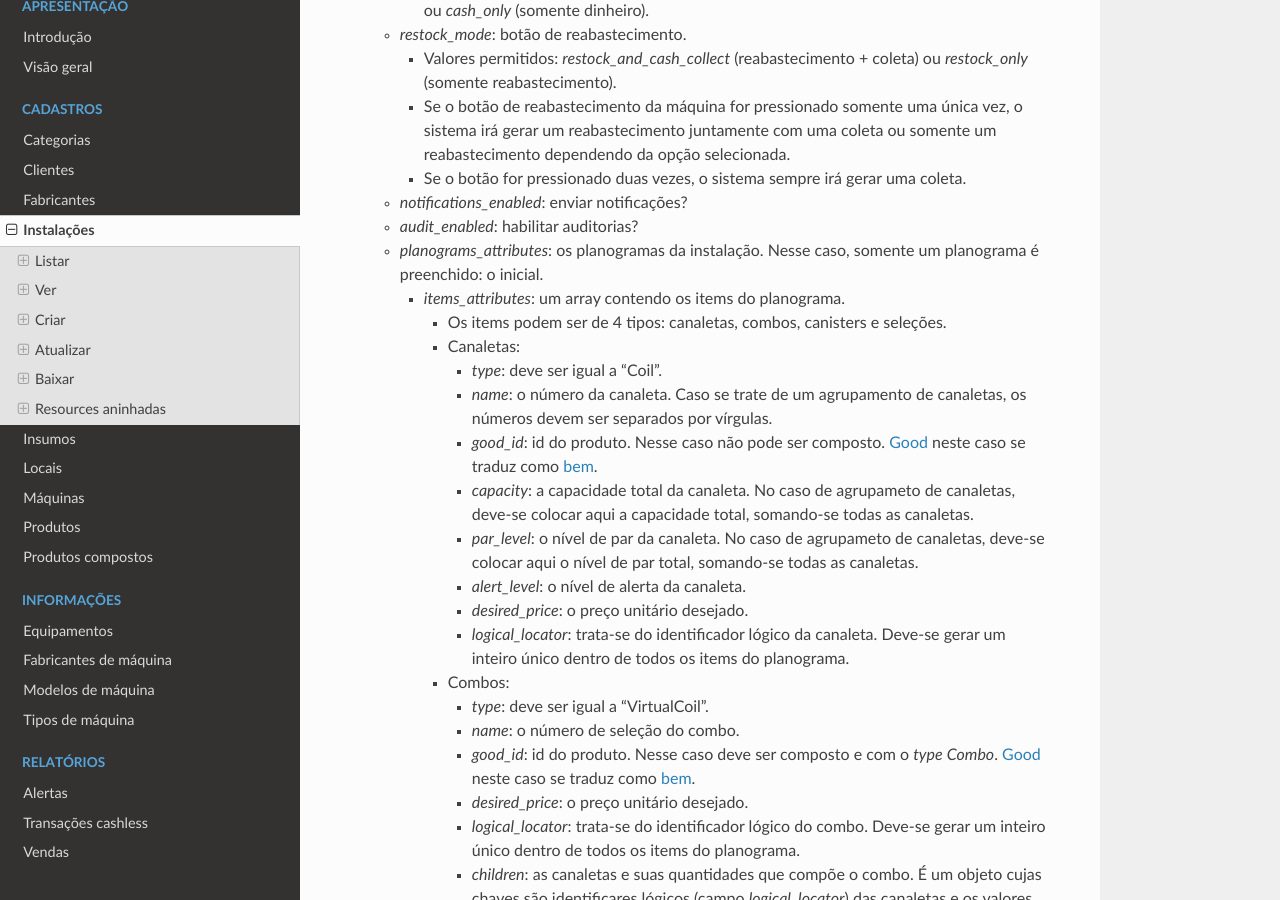
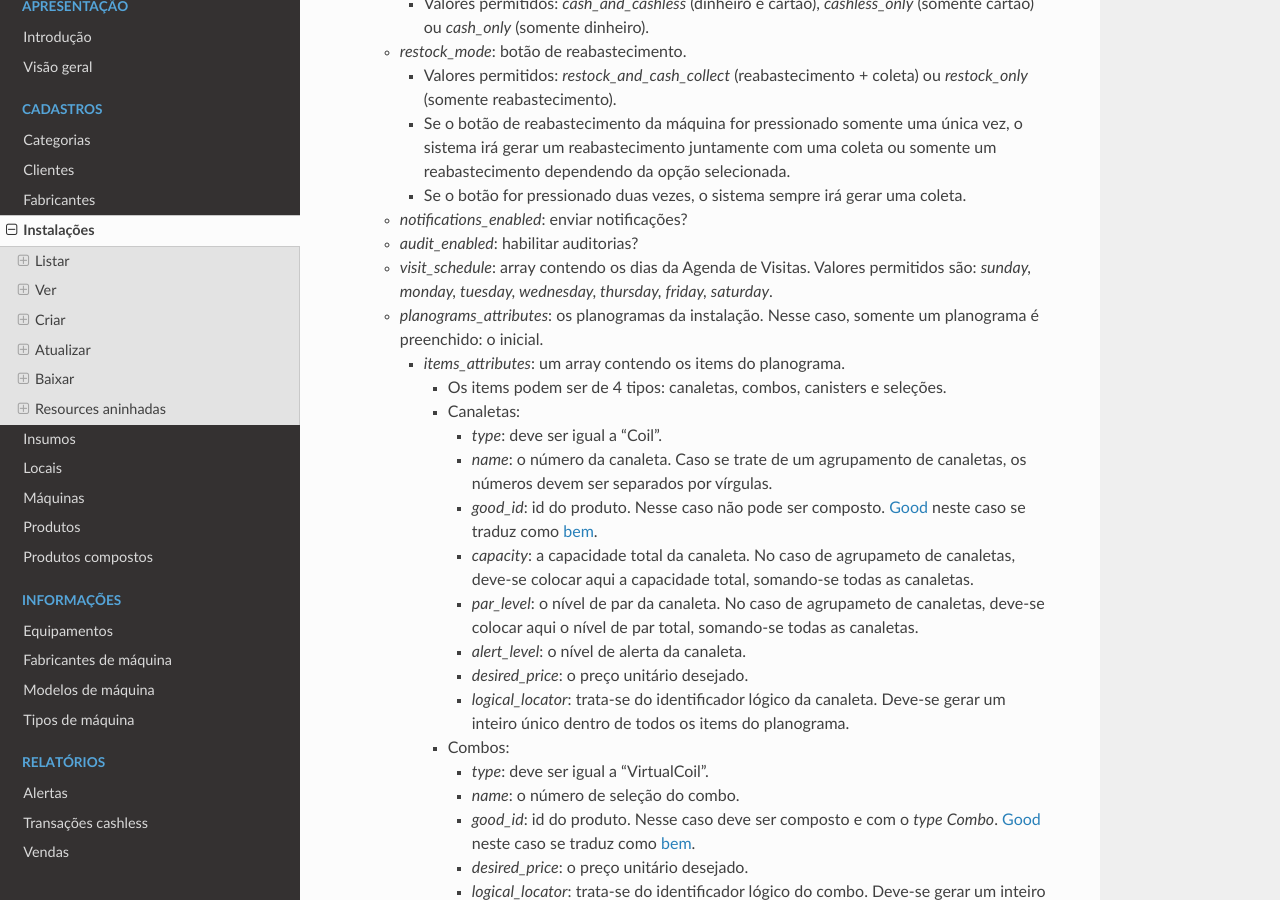
Before and after one commit to rfbezerra/vmpay_api_doc, a Sphinx documentation site: the page built from docs/source/registries/installation.rst, in a window 1280 px wide and 900 px high, scrolled down 6712 px. Built offline with Sphinx 7.4.7 and the Read the Docs theme 2.0.0, drawn with Linux system fonts in a browser that asks for light colours; some of the changed text lies outside the part shown.

Commit message:
Adiciona campo visit_schedule

```diff
--- a/docs/source/registries/installation.rst
+++ b/docs/source/registries/installation.rst
@@ -304,6 +304,7 @@
         "restock_mode": "restock_and_cash_collect",
         "notifications_enabled": true,
         "audit_enabled": true,
+        "visit_schedule": ["monday", "wednesday", "friday"],
         "planograms_attributes": [
           {
             "items_attributes": [
@@ -387,6 +388,7 @@
 
   * *notifications_enabled*: enviar notificações?
   * *audit_enabled*: habilitar auditorias?
+  * *visit_schedule*: array contendo os dias da Agenda de Visitas. Valores permitidos são: *sunday, monday, tuesday, wednesday, thursday, friday, saturday*.
 
   * *planograms_attributes*: os planogramas da instalação. Nesse caso, somente um planograma é preenchido: o inicial.
 
@@ -463,6 +465,11 @@
     "restock_mode": "restock_and_cash_collect",
     "notifications_enabled": true,
     "audit_enabled": true,
+    "visit_schedule": [
+      "monday",
+      "wednesday",
+      "friday"
+    ],
     "current_planogram": {
       "id": 2950,
       "created_at": "2016-02-15T16:19:36.841-02:00",
@@ -612,6 +619,11 @@
     "restock_mode": "restock_and_cash_collect",
     "notifications_enabled": false,
     "audit_enabled": true,
+    "visit_schedule": [
+      "monday",
+      "wednesday",
+      "friday"
+    ],
     "current_planogram": {
       "id": 2960,
       "created_at": "2016-02-15T16:50:47.000-02:00",
```
